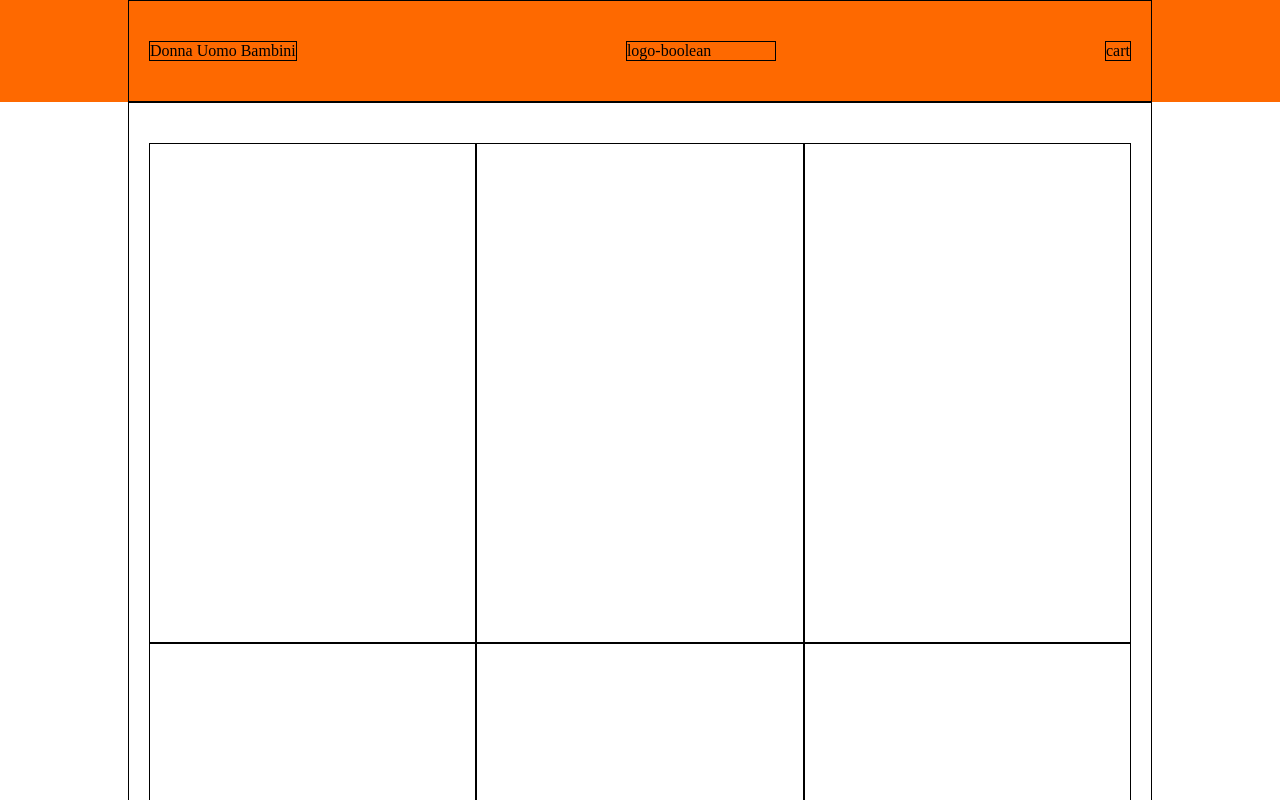
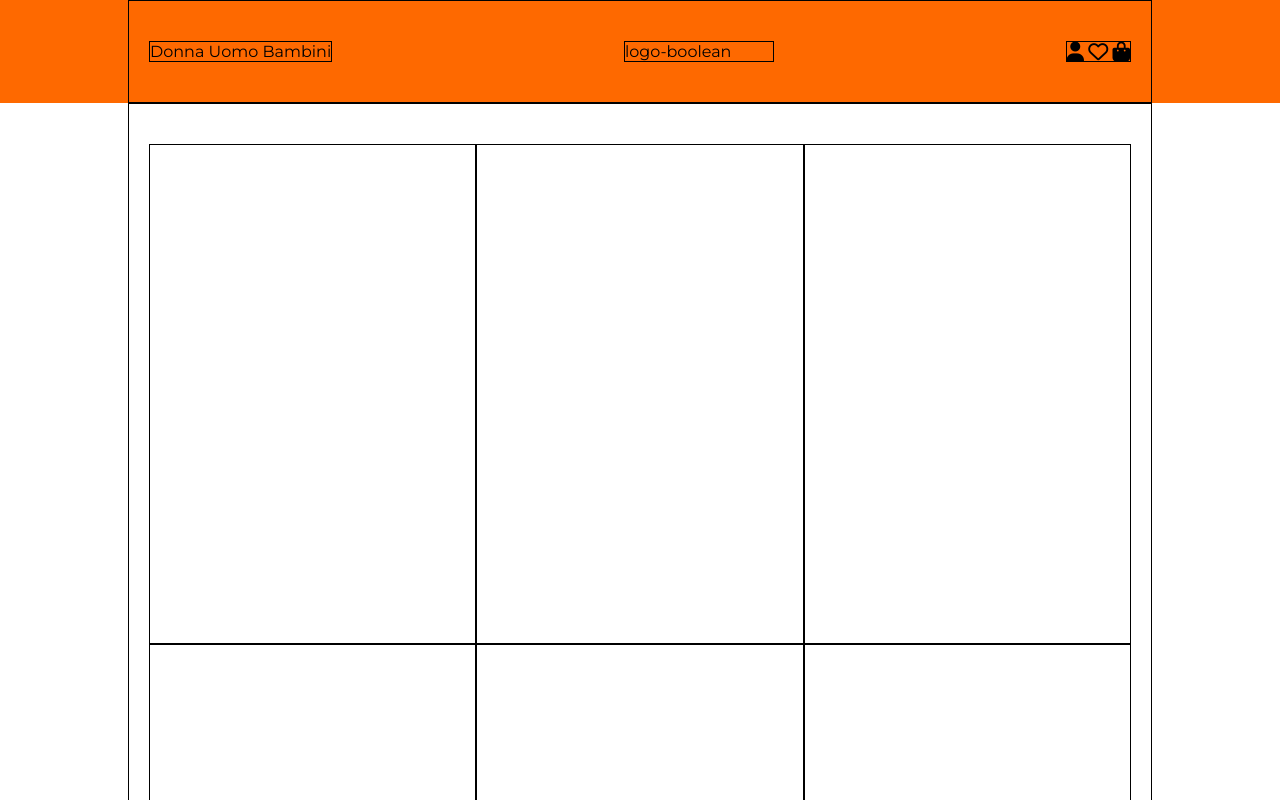
Before and after one commit to casalaspro/html-css-boolando, a plain HTML site: page index.html in a window 1280 px wide. Shown: the top 800 px of the page. Drawn offline with Linux system fonts and the light colour scheme.

Commit message:
ADD - style to header icons

```diff
--- a/css/app.css
+++ b/css/app.css
@@ -1,3 +1,6 @@
+@import url('https://fonts.googleapis.com/css2?family=Montserrat:wght@300;400;500;600;700;800&display=swap');
+
+
 /* RESET */
 
 *{
@@ -53,6 +56,10 @@ li, ul, menu{
 
 /* LAYOUT */
 
+body{
+  font-family: 'Montserrat', sans-serif;
+}
+
 .container{
   max-width: 1024px;
   margin: 0 auto;
@@ -64,9 +71,7 @@ li, ul, menu{
   flex-wrap: wrap;
 }
 
-svg{
-  height: 100%;
-}
+/* HEADER */
 
 .header .row{
   align-items: center;
--- a/index.html
+++ b/index.html
@@ -24,7 +24,9 @@
         </div>
 
         <div class="header--cart border-black">
-          cart
+          <a href=""><i class="fa-solid fa-lg fa-user"></i></a>
+          <a href=""><i class="fa-regular fa-lg fa-heart"></i></a>
+          <a href=""><i class="fa-solid fa-lg fa-bag-shopping"></i></a>
         </div>
  </div>
 
```
